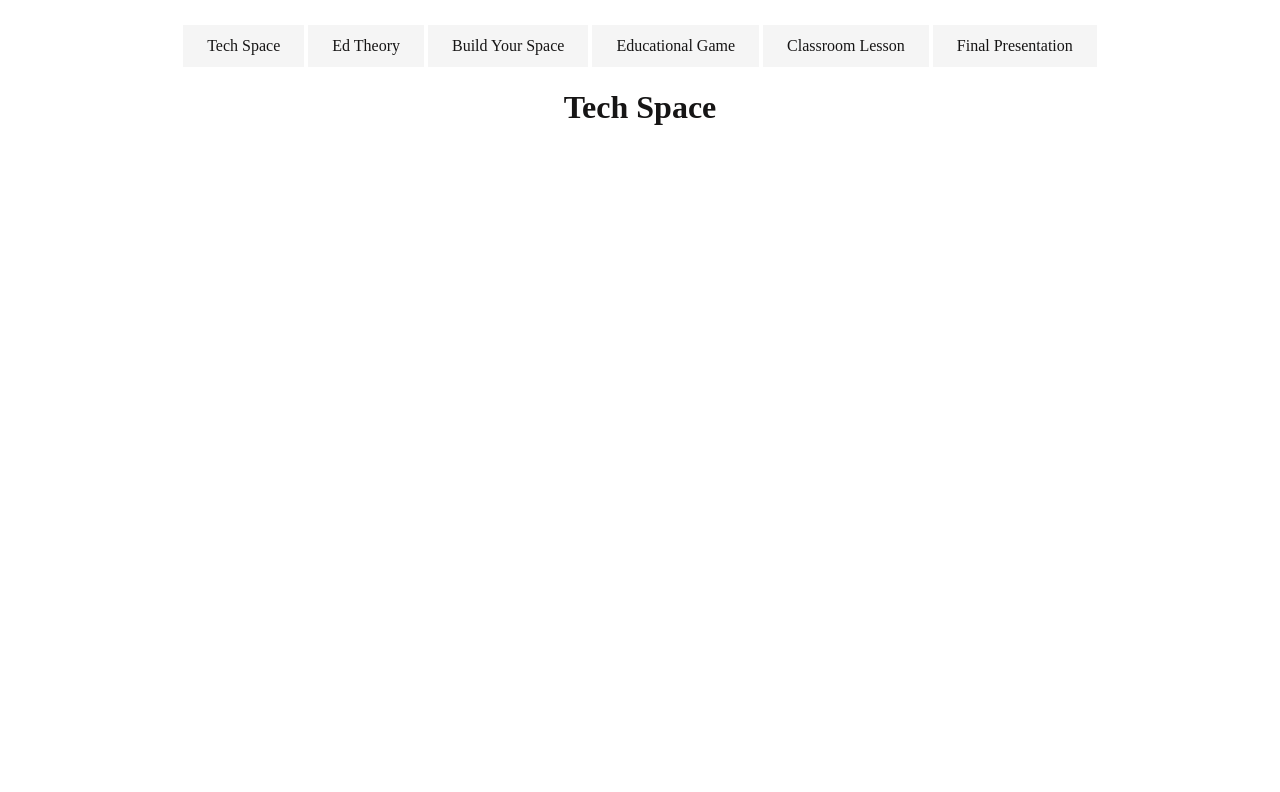
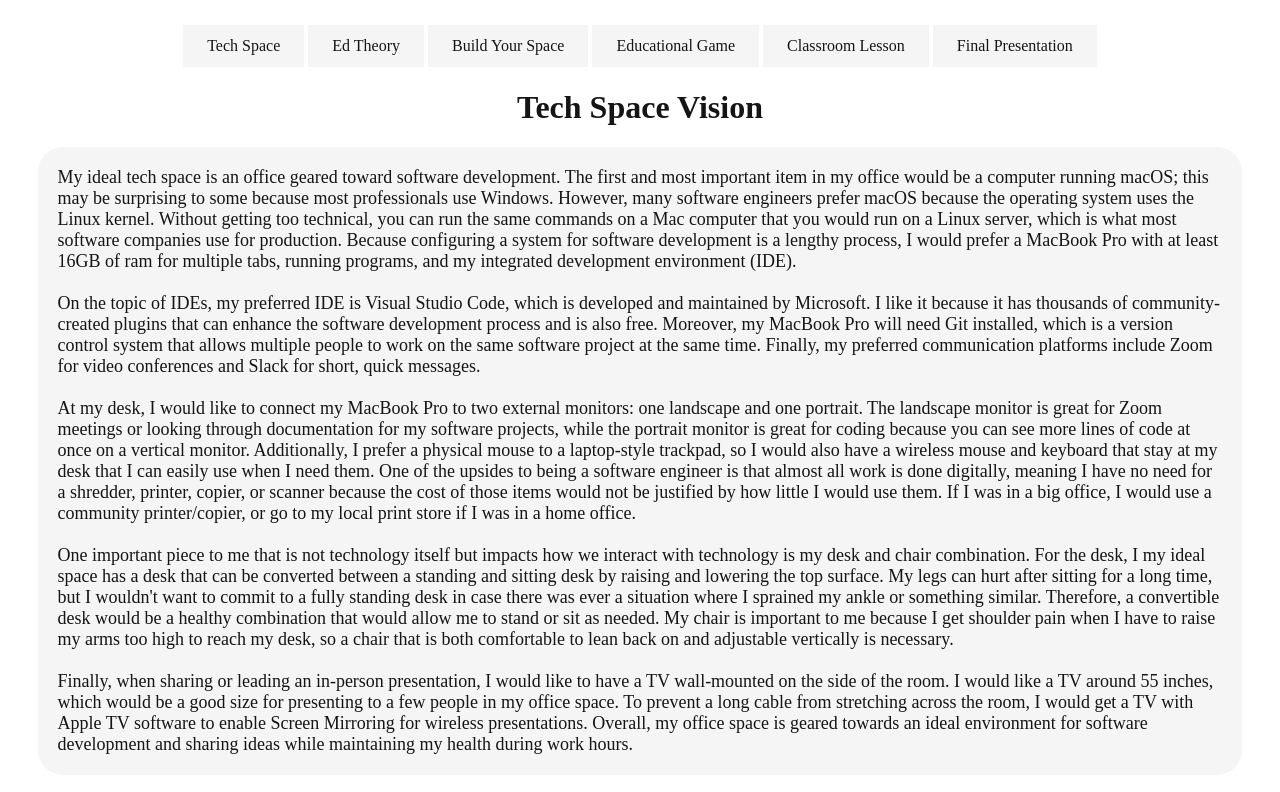
Before and after one commit to mhayworth/mhayworth.github.io, a plain HTML site: page EME3813/techspace.html in a window 1280 px wide. Drawn offline with Linux system fonts and the light colour scheme.

Commit message:
Added Need Assessment EME4673 Assignment and Tech Space EME3813 Assignment

```diff
--- a/EME3813/techspace.html
+++ b/EME3813/techspace.html
@@ -16,6 +16,40 @@
         <a href="https://mhayworth.github.io/EME4673/classroomlesson.html" target="_parent">Classroom Lesson</a>
         <a href="https://mhayworth.github.io/EME4673/final.html" target="_parent">Final Presentation</a>
     </div>
-    <h1>Tech Space</h1>
+    <h1>Tech Space Vision</h1>
+    <div class="text">
+        <p>
+            My ideal tech space is an office geared toward software development. The first and most important item in my office would be a computer
+            running macOS; this may be surprising to some because most professionals use Windows. However, many software engineers prefer macOS because
+            the operating system uses the Linux kernel. Without getting too technical, you can run the same commands on a Mac computer that you would
+            run on a Linux server, which is what most software companies use for production. Because configuring a system for software development is
+            a lengthy process, I would prefer a MacBook Pro with at least 16GB of ram for multiple tabs, running programs, and my integrated development
+            environment (IDE).
+            <br><br>
+            On the topic of IDEs, my preferred IDE is Visual Studio Code, which is developed and maintained by Microsoft. I like it because it has thousands
+            of community-created plugins that can enhance the software development process and is also free. Moreover, my MacBook Pro will need Git installed,
+            which is a version control system that allows multiple people to work on the same software project at the same time. Finally, my preferred
+            communication platforms include Zoom for video conferences and Slack for short, quick messages.
+            <br><br>
+            At my desk, I would like to connect my MacBook Pro to two external monitors: one landscape and one portrait. The landscape monitor is great for
+            Zoom meetings or looking through documentation for my software projects, while the portrait monitor is great for coding because you can see more
+            lines of code at once on a vertical monitor. Additionally, I prefer a physical mouse to a laptop-style trackpad, so I would also have a wireless
+            mouse and keyboard that stay at my desk that I can easily use when I need them. One of the upsides to being a software engineer is that almost all
+            work is done digitally, meaning I have no need for a shredder, printer, copier, or scanner because the cost of those items would not be justified
+            by how little I would use them. If I was in a big office, I would use a community printer/copier, or go to my local print store if I was in a home office.
+            <br><br>
+            One important piece to me that is not technology itself but impacts how we interact with technology is my desk and chair combination. For the desk,
+            I my ideal space has a desk that can be converted between a standing and sitting desk by raising and lowering the top surface. My legs can hurt after
+            sitting for a long time, but I wouldn't want to commit to a fully standing desk in case there was ever a situation where I sprained my ankle or
+            something similar. Therefore, a convertible desk would be a healthy combination that would allow me to stand or sit as needed. My chair is important
+            to me because I get shoulder pain when I have to raise my arms too high to reach my desk, so a chair that is both comfortable to lean back on and
+            adjustable vertically is necessary.
+            <br><br>
+            Finally, when sharing or leading an in-person presentation, I would like to have a TV wall-mounted on the side of the room. I would like a
+            TV around 55 inches, which would be a good size for presenting to a few people in my office space. To prevent a long cable from stretching
+            across the room, I would get a TV with Apple TV software to enable Screen Mirroring for wireless presentations. Overall, my office space is
+            geared towards an ideal environment for software development and sharing ideas while maintaining my health during work hours.
+        </p>
+    </div>
 </body>
 </html>
```
Also changed, not shown: EME4673/needassessment.html (+1 -0 lines).
